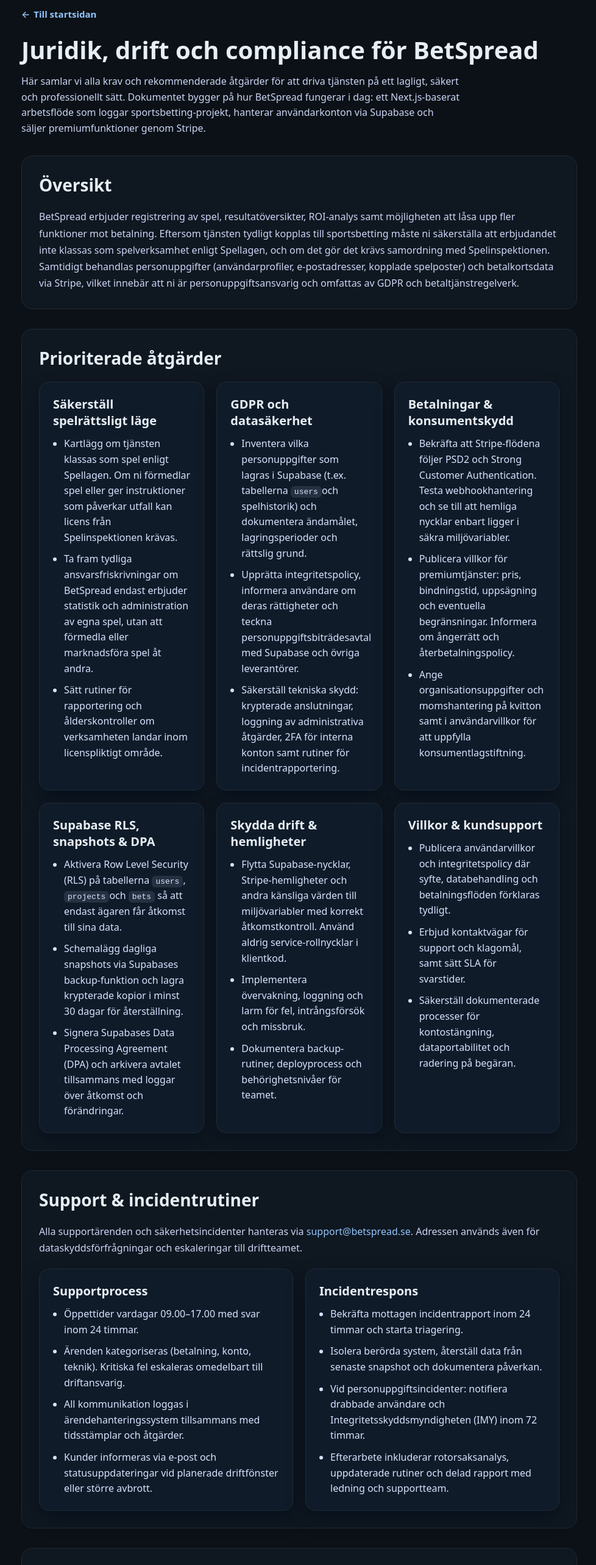
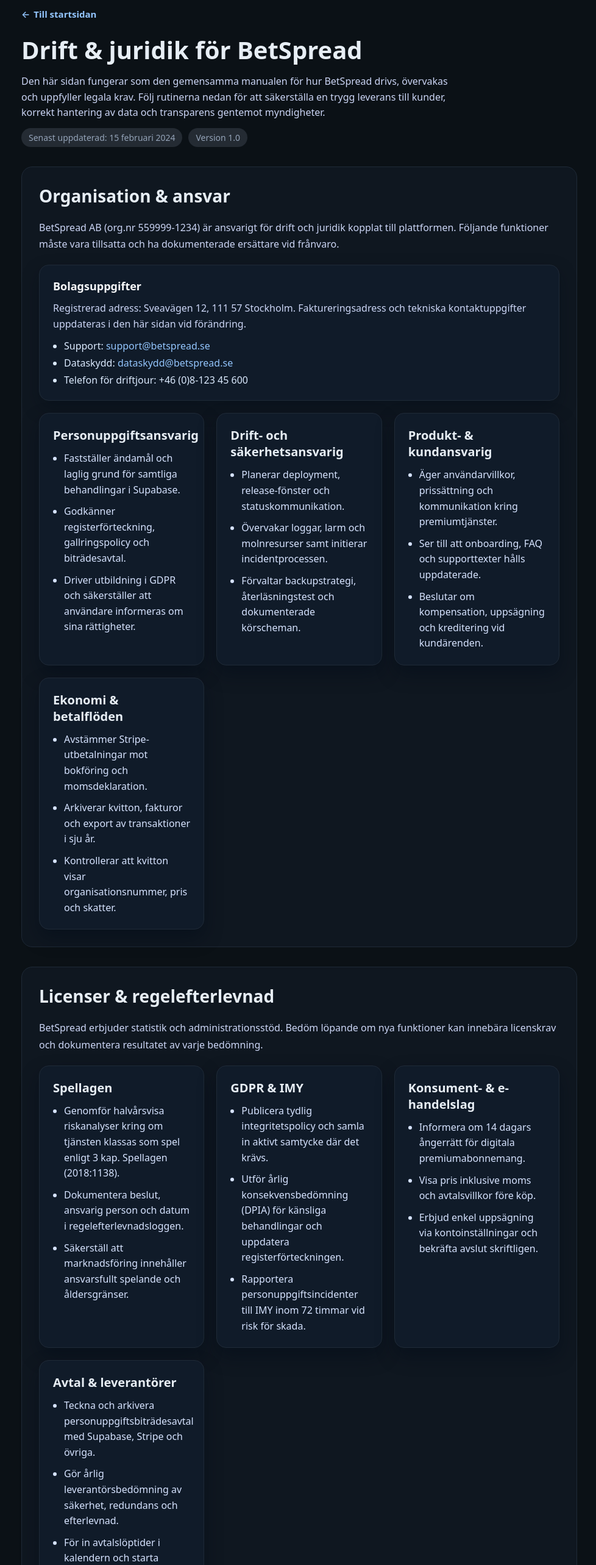
Before and after one commit to fortune14group-hub/Fortune14, a Next.js app: page /drift-krav in a window 1280 px wide. Shown: the part 20-2586 px from the top of the page at 61% size, without its empty margins (149-1127 px from the left). Built offline with nearby package versions, Linux system fonts and the light colour scheme.

Commit message:
Create comprehensive operations and legal page

```diff
--- a/app/drift-krav/page.js
+++ b/app/drift-krav/page.js
@@ -4,10 +4,10 @@
 export const metadata = {
   title: 'Drift & juridik | BetSpread',
   description:
-    'Genomgång av vilka juridiska, säkerhetsmässiga och operativa krav som krävs för att driva BetSpread på ett professionellt sätt.',
+    'Samlad drift- och juridikplan med ansvarsfördelning, regelefterlevnad, säkerhet och incidentrutiner för BetSpread.',
 };
 
-export default function CompliancePage() {
+export default function OperationsAndLegalPage() {
   return (
     <main className={styles.wrapper}>
       <div className={styles.backRow}>
@@ -17,183 +17,282 @@
       </div>
 
       <header className={styles.header}>
-        <h1>Juridik, drift och compliance för BetSpread</h1>
+        <h1>Drift &amp; juridik för BetSpread</h1>
         <p>
-          Här samlar vi alla krav och rekommenderade åtgärder för att driva tjänsten på ett
-          lagligt, säkert och professionellt sätt. Dokumentet bygger på hur BetSpread fungerar i
-          dag: ett Next.js-baserat arbetsflöde som loggar sportsbetting-projekt, hanterar
-          användarkonton via Supabase och säljer premiumfunktioner genom Stripe.
+          Den här sidan fungerar som den gemensamma manualen för hur BetSpread drivs, övervakas och
+          uppfyller legala krav. Följ rutinerna nedan för att säkerställa en trygg leverans till
+          kunder, korrekt hantering av data och transparens gentemot myndigheter.
         </p>
+        <div className={styles.metaRow}>
+          <span>Senast uppdaterad: 15 februari 2024</span>
+          <span>Version 1.0</span>
+        </div>
       </header>
 
       <section className={styles.section}>
-        <h2>Översikt</h2>
+        <h2>Organisation &amp; ansvar</h2>
         <p>
-          BetSpread erbjuder registrering av spel, resultatöversikter, ROI-analys samt möjligheten
-          att låsa upp fler funktioner mot betalning. Eftersom tjänsten tydligt kopplas till
-          sportsbetting måste ni säkerställa att erbjudandet inte klassas som spelverksamhet enligt
-          Spellagen, och om det gör det krävs samordning med Spelinspektionen. Samtidigt behandlas
-          personuppgifter (användarprofiler, e-postadresser, kopplade spelposter) och betalkortsdata
-          via Stripe, vilket innebär att ni är personuppgiftsansvarig och omfattas av GDPR och
-          betaltjänstregelverk.
+          BetSpread AB (org.nr 559999-1234) är ansvarigt för drift och juridik kopplat till
+          plattformen. Följande funktioner måste vara tillsatta och ha dokumenterade ersättare vid
+          frånvaro.
         </p>
-      </section>
-
-      <section className={styles.section}>
-        <h2>Prioriterade åtgärder</h2>
+        <div className={styles.infoPanel}>
+          <h3>Bolagsuppgifter</h3>
+          <p>
+            Registrerad adress: Sveavägen 12, 111 57 Stockholm. Faktureringsadress och tekniska
+            kontaktuppgifter uppdateras i den här sidan vid förändring.
+          </p>
+          <ul>
+            <li>
+              Support: <a href="mailto:support@betspread.se">support@betspread.se</a>
+            </li>
+            <li>
+              Dataskydd: <a href="mailto:dataskydd@betspread.se">dataskydd@betspread.se</a>
+            </li>
+            <li>Telefon för driftjour: +46 (0)8-123 45 600</li>
+          </ul>
+        </div>
         <div className={styles.cardGrid}>
           <article className={styles.card}>
-            <h3>Säkerställ spelrättsligt läge</h3>
+            <h3>Personuppgiftsansvarig</h3>
             <ul>
+              <li>Fastställer ändamål och laglig grund för samtliga behandlingar i Supabase.</li>
+              <li>Godkänner registerförteckning, gallringspolicy och biträdesavtal.</li>
               <li>
-                Kartlägg om tjänsten klassas som spel enligt Spellagen. Om ni förmedlar spel eller
-                ger instruktioner som påverkar utfall kan licens från Spelinspektionen krävas.
-              </li>
-              <li>
-                Ta fram tydliga ansvarsfriskrivningar om BetSpread endast erbjuder statistik och
-                administration av egna spel, utan att förmedla eller marknadsföra spel åt andra.
-              </li>
-              <li>
-                Sätt rutiner för rapportering och ålderskontroller om verksamheten landar inom
-                licenspliktigt område.
+                Driver utbildning i GDPR och säkerställer att användare informeras om sina
+                rättigheter.
               </li>
             </ul>
           </article>
 
           <article className={styles.card}>
-            <h3>GDPR och datasäkerhet</h3>
+            <h3>Drift- och säkerhetsansvarig</h3>
             <ul>
-              <li>
-                Inventera vilka personuppgifter som lagras i Supabase (t.ex. tabellerna <code>users</code>
-                och spelhistorik) och dokumentera ändamålet, lagringsperioder och rättslig grund.
-              </li>
-              <li>
-                Upprätta integritetspolicy, informera användare om deras rättigheter och teckna
-                personuppgiftsbiträdesavtal med Supabase och övriga leverantörer.
-              </li>
-              <li>
-                Säkerställ tekniska skydd: krypterade anslutningar, loggning av administrativa
-                åtgärder, 2FA för interna konton samt rutiner för incidentrapportering.
-              </li>
+              <li>Planerar deployment, release-fönster och statuskommunikation.</li>
+              <li>Övervakar loggar, larm och molnresurser samt initierar incidentprocessen.</li>
+              <li>Förvaltar backupstrategi, återläsningstest och dokumenterade körscheman.</li>
             </ul>
           </article>
 
           <article className={styles.card}>
-            <h3>Betalningar & konsumentskydd</h3>
+            <h3>Produkt- &amp; kundansvarig</h3>
             <ul>
-              <li>
-                Bekräfta att Stripe-flödena följer PSD2 och Strong Customer Authentication. Testa
-                webhookhantering och se till att hemliga nycklar enbart ligger i säkra
-                miljövariabler.
-              </li>
-              <li>
-                Publicera villkor för premiumtjänster: pris, bindningstid, uppsägning och
-                eventuella begränsningar. Informera om ångerrätt och återbetalningspolicy.
-              </li>
-              <li>
-                Ange organisationsuppgifter och momshantering på kvitton samt i användarvillkor för
-                att uppfylla konsumentlagstiftning.
-              </li>
+              <li>Äger användarvillkor, prissättning och kommunikation kring premiumtjänster.</li>
+              <li>Ser till att onboarding, FAQ och supporttexter hålls uppdaterade.</li>
+              <li>Beslutar om kompensation, uppsägning och kreditering vid kundärenden.</li>
             </ul>
           </article>
 
           <article className={styles.card}>
-            <h3>Supabase RLS, snapshots &amp; DPA</h3>
+            <h3>Ekonomi &amp; betalflöden</h3>
             <ul>
-              <li>
-                Aktivera Row Level Security (RLS) på tabellerna <code>users</code>, <code>projects</code>
-                och <code>bets</code> så att endast ägaren får åtkomst till sina data.
-              </li>
-              <li>
-                Schemalägg dagliga snapshots via Supabases backup-funktion och lagra krypterade kopior i
-                minst 30 dagar för återställning.
-              </li>
-              <li>
-                Signera Supabases Data Processing Agreement (DPA) och arkivera avtalet tillsammans med
-                loggar över åtkomst och förändringar.
-              </li>
-            </ul>
-          </article>
-
-          <article className={styles.card}>
-            <h3>Skydda drift & hemligheter</h3>
-            <ul>
-              <li>
-                Flytta Supabase-nycklar, Stripe-hemligheter och andra känsliga värden till
-                miljövariabler med korrekt åtkomstkontroll. Använd aldrig service-rollnycklar i
-                klientkod.
-              </li>
-              <li>
-                Implementera övervakning, loggning och larm för fel, intrångsförsök och missbruk.
-              </li>
-              <li>
-                Dokumentera backup-rutiner, deployprocess och behörighetsnivåer för teamet.
-              </li>
-            </ul>
-          </article>
-
-          <article className={styles.card}>
-            <h3>Villkor & kundsupport</h3>
-            <ul>
-              <li>
-                Publicera användarvillkor och integritetspolicy där syfte, databehandling och
-                betalningsflöden förklaras tydligt.
-              </li>
-              <li>
-                Erbjud kontaktvägar för support och klagomål, samt sätt SLA för svarstider.
-              </li>
-              <li>
-                Säkerställ dokumenterade processer för kontostängning, dataportabilitet och
-                radering på begäran.
-              </li>
+              <li>Avstämmer Stripe-utbetalningar mot bokföring och momsdeklaration.</li>
+              <li>Arkiverar kvitton, fakturor och export av transaktioner i sju år.</li>
+              <li>Kontrollerar att kvitton visar organisationsnummer, pris och skatter.</li>
             </ul>
           </article>
         </div>
       </section>
 
       <section className={styles.section}>
-        <h2>Support &amp; incidentrutiner</h2>
+        <h2>Licenser &amp; regelefterlevnad</h2>
         <p>
-          Alla supportärenden och säkerhetsincidenter hanteras via{' '}
-          <a href="mailto:support@betspread.se">support@betspread.se</a>. Adressen används även för
-          dataskyddsförfrågningar och eskaleringar till driftteamet.
+          BetSpread erbjuder statistik och administrationsstöd. Bedöm löpande om nya funktioner kan
+          innebära licenskrav och dokumentera resultatet av varje bedömning.
+        </p>
+        <div className={styles.cardGrid}>
+          <article className={styles.card}>
+            <h3>Spellagen</h3>
+            <ul>
+              <li>
+                Genomför halvårsvisa riskanalyser kring om tjänsten klassas som spel enligt 3 kap.
+                Spellagen (2018:1138).
+              </li>
+              <li>
+                Dokumentera beslut, ansvarig person och datum i regelefterlevnadsloggen.
+              </li>
+              <li>
+                Säkerställ att marknadsföring innehåller ansvarsfullt spelande och åldersgränser.
+              </li>
+            </ul>
+          </article>
+
+          <article className={styles.card}>
+            <h3>GDPR &amp; IMY</h3>
+            <ul>
+              <li>Publicera tydlig integritetspolicy och samla in aktivt samtycke där det krävs.</li>
+              <li>
+                Utför årlig konsekvensbedömning (DPIA) för känsliga behandlingar och uppdatera
+                registerförteckningen.
+              </li>
+              <li>Rapportera personuppgiftsincidenter till IMY inom 72 timmar vid risk för skada.</li>
+            </ul>
+          </article>
+
+          <article className={styles.card}>
+            <h3>Konsument- &amp; e-handelslag</h3>
+            <ul>
+              <li>Informera om 14 dagars ångerrätt för digitala premiumabonnemang.</li>
+              <li>Visa pris inklusive moms och avtalsvillkor före köp.</li>
+              <li>
+                Erbjud enkel uppsägning via kontoinställningar och bekräfta avslut skriftligen.
+              </li>
+            </ul>
+          </article>
+
+          <article className={styles.card}>
+            <h3>Avtal &amp; leverantörer</h3>
+            <ul>
+              <li>Teckna och arkivera personuppgiftsbiträdesavtal med Supabase, Stripe och övriga.</li>
+              <li>Gör årlig leverantörsbedömning av säkerhet, redundans och efterlevnad.</li>
+              <li>För in avtalslöptider i kalendern och starta omförhandling i god tid.</li>
+            </ul>
+          </article>
+        </div>
+      </section>
+
+      <section className={styles.section}>
+        <h2>Teknisk drift &amp; säkerhet</h2>
+        <p>
+          Plattformen körs i en Next.js-miljö med Supabase som datalager och Stripe för betalningar.
+          Följ nedanstående rutiner för stabilitet, integritet och tillgänglighet.
+        </p>
+        <div className={styles.cardGrid}>
+          <article className={styles.card}>
+            <h3>Release &amp; miljöer</h3>
+            <ul>
+              <li>Separera utveckling, staging och produktion med egna API-nycklar.</li>
+              <li>All kod måste genomgå kodgranskning och automatiska tester före produktion.</li>
+              <li>Planera större releaser utanför peaktrafik och informera kunder i förväg.</li>
+            </ul>
+          </article>
+
+          <article className={styles.card}>
+            <h3>Åtkomst &amp; hemligheter</h3>
+            <ul>
+              <li>
+                Hantera Supabase- och Stripe-nycklar i krypterade hemlighetshanterare, aldrig direkt i
+                koden.
+              </li>
+              <li>Aktivera Multi-Factor Authentication för alla administrativa konton.</li>
+              <li>Granska åtkomstrapporter kvartalsvis och rensa inaktiva konton.</li>
+            </ul>
+          </article>
+
+          <article className={styles.card}>
+            <h3>Backup &amp; kontinuitet</h3>
+            <ul>
+              <li>Ta dagliga snapshots av databasen och lagra krypterade kopior i 30 dagar.</li>
+              <li>Genomför återställningstester varje kvartal och dokumentera resultat.</li>
+              <li>
+                Upprätta plan för katastrofåterställning med RTO 4 timmar och RPO 1 timme.
+              </li>
+            </ul>
+          </article>
+
+          <article className={styles.card}>
+            <h3>Övervakning &amp; loggning</h3>
+            <ul>
+              <li>Logga alla API-anrop, inloggningar och administrativa händelser.</li>
+              <li>Sätt larm på fel, förhöjd svarstid och onormalt många inloggningsförsök.</li>
+              <li>Bevara loggar i minst 90 dagar för felsökning och revisionsspår.</li>
+            </ul>
+          </article>
+        </div>
+      </section>
+
+      <section className={styles.section}>
+        <h2>Dataskydd &amp; dokumentation</h2>
+        <p>
+          Säkerställ att all personuppgiftshantering är dokumenterad och att användare kan utöva sina
+          rättigheter utan onödiga dröjsmål.
+        </p>
+        <div className={styles.cardGrid}>
+          <article className={styles.card}>
+            <h3>Registerförteckning</h3>
+            <ul>
+              <li>Lista tabeller, datatyper, lagringsplats och behörigheter i ett delat register.</li>
+              <li>Uppdatera förteckningen i samband med nya funktioner eller integrationer.</li>
+              <li>Dokumentera lagringsperiod och gallringsmetod per dataset.</li>
+            </ul>
+          </article>
+
+          <article className={styles.card}>
+            <h3>Rättigheter för användare</h3>
+            <ul>
+              <li>Besvara begäran om registerutdrag inom 30 dagar.</li>
+              <li>Erbjud dataportabilitet via säkra exportformat (CSV/JSON) genom supporten.</li>
+              <li>Logga alla raderingar och anonymiseringar i ett särskilt protokoll.</li>
+            </ul>
+          </article>
+
+          <article className={styles.card}>
+            <h3>Intern utbildning</h3>
+            <ul>
+              <li>Genomför årlig säkerhets- och GDPR-utbildning för alla med åtkomst till kunddata.</li>
+              <li>Dokumentera deltagare och kompletterande åtgärder vid frånvaro.</li>
+              <li>Publicera checklista för säkra arbetsrutiner i intern handbok.</li>
+            </ul>
+          </article>
+
+          <article className={styles.card}>
+            <h3>Revision &amp; uppföljning</h3>
+            <ul>
+              <li>Utför internkontroll två gånger per år med fokus på åtkomst och loggar.</li>
+              <li>Sammanställ rapporter till ledningen med identifierade brister och åtgärdsplan.</li>
+              <li>Arkivera revisionsprotokoll och beslut i tre år.</li>
+            </ul>
+          </article>
+        </div>
+      </section>
+
+      <section className={styles.section}>
+        <h2>Support, incidenter &amp; rapportering</h2>
+        <p>
+          Kund- och säkerhetsärenden hanteras centraliserat. Följ processen nedan och håll kontaktlistor
+          uppdaterade så att incidenter kan lösas utan dröjsmål.
         </p>
         <div className={styles.cardGrid}>
           <article className={styles.card}>
             <h3>Supportprocess</h3>
             <ul>
-              <li>Öppettider vardagar 09.00–17.00 med svar inom 24 timmar.</li>
-              <li>
-                Ärenden kategoriseras (betalning, konto, teknik). Kritiska fel eskaleras omedelbart till
-                driftansvarig.
-              </li>
-              <li>
-                All kommunikation loggas i ärendehanteringssystem tillsammans med tidsstämplar och
-                åtgärder.
-              </li>
-              <li>
-                Kunder informeras via e-post och statusuppdateringar vid planerade driftfönster eller
-                större avbrott.
-              </li>
+              <li>Öppettider vardagar 09.00–17.00 med SLA svar inom 24 timmar.</li>
+              <li>Kategorisera ärenden (betalning, konto, teknik, data) för enklare uppföljning.</li>
+              <li>Logga samtliga ärenden i systemet med tidsstämplar och ansvarig person.</li>
             </ul>
           </article>
+
           <article className={styles.card}>
             <h3>Incidentrespons</h3>
             <ul>
-              <li>Bekräfta mottagen incidentrapport inom 24 timmar och starta triagering.</li>
-              <li>
-                Isolera berörda system, återställ data från senaste snapshot och dokumentera påverkan.
-              </li>
-              <li>
-                Vid personuppgiftsincidenter: notifiera drabbade användare och Integritetsskyddsmyndigheten
-                (IMY) inom 72 timmar.
-              </li>
-              <li>
-                Efterarbete inkluderar rotorsaksanalys, uppdaterade rutiner och delad rapport med ledning
-                och supportteam.
-              </li>
+              <li>Bekräfta rapport inom 1 timme vid driftstopp eller säkerhetsincident.</li>
+              <li>Skapa incidentbiljett, tilldela roller och starta teknisk felsökning.</li>
+              <li>Efter avslut: genomför rotorsaksanalys och distribuera rapport till ledningen.</li>
             </ul>
           </article>
+
+          <article className={styles.card}>
+            <h3>Kommunikation</h3>
+            <ul>
+              <li>Publicera statusuppdateringar på statussida och skicka e-post vid större avbrott.</li>
+              <li>Informera berörda kunder före planerade driftfönster minst 48 timmar innan.</li>
+              <li>Samordna press- eller myndighetskontakter genom personuppgiftsansvarig.</li>
+            </ul>
+          </article>
+        </div>
+        <div className={styles.infoPanel}>
+          <h3>Kontaktvägar vid incident</h3>
+          <ul>
+            <li>
+              Driftjour: <a href="tel:+46812345600">+46 (0)8-123 45 600</a>
+            </li>
+            <li>
+              Säkerhetsärenden: <a href="mailto:security@betspread.se">security@betspread.se</a>
+            </li>
+            <li>
+              Dataskyddsförfrågningar: <a href="mailto:dataskydd@betspread.se">dataskydd@betspread.se</a>
+            </li>
+          </ul>
         </div>
       </section>
 
@@ -203,46 +302,45 @@
           <li>
             <span className={styles.bullet}>1</span>
             <div>
-              <strong>Licens & ansvarsfriskrivning:</strong> Dokumentera beslut om ni behöver
-              svensk spellicens och publicera tydlig ansvarsfriskrivning på sajten.
+              <strong>Licens &amp; ansvarsfriskrivning:</strong> Dokumentera beslut kring spellicens och
+              publicera tydlig ansvarsfriskrivning på webbplatsen.
             </div>
           </li>
           <li>
             <span className={styles.bullet}>2</span>
             <div>
-              <strong>Dataskydd:</strong> Slutför integritetspolicy, biträdesavtal och tekniska
-              skyddsåtgärder enligt GDPR.
+              <strong>Dataskydd:</strong> Uppdatera registerförteckning, integritetspolicy och
+              biträdesavtal.
             </div>
           </li>
           <li>
             <span className={styles.bullet}>3</span>
             <div>
-              <strong>Betalning & villkor:</strong> Publicera premiumvillkor och säkerställ korrekt
-              hantering av Stripe-nycklar, kvitton och kundsupport.
+              <strong>Teknisk säkerhet:</strong> Kontrollera backup, larm och åtkomstrapporter enligt
+              planen ovan.
             </div>
           </li>
           <li>
             <span className={styles.bullet}>4</span>
             <div>
-              <strong>Drift & säkerhet:</strong> Etablera loggning, backup, incidentrutiner och
-              åtkomstkontroller för produktion.
+              <strong>Support &amp; incidenter:</strong> Testa incidentflödet och verifiera att kontaktlistor
+              och statuskanaler fungerar.
             </div>
           </li>
           <li>
             <span className={styles.bullet}>5</span>
             <div>
-              <strong>Support & incidentrapportering:</strong> Säkerställ att{' '}
-              <a href="mailto:support@betspread.se">support@betspread.se</a> är bemannad, dokumentera
-              ärendeflödet och testa rapportering till IMY.
+              <strong>Ekonomi &amp; betalning:</strong> Avstäm Stripe-exporter, skatteunderlag och
+              faktureringsrutiner.
             </div>
           </li>
         </ul>
         <p className={styles.closingNote}>
-          När checklistan är avklarad har ni grunden för att driva BetSpread professionellt och
-          uppfylla de krav som ställs av svensk lagstiftning, dataskyddsregler och
-          betalningsleverantörer. Komplettera med uppdaterade <Link href="/terms">köpvillkor</Link>,{' '}
-          <Link href="/privacy">integritetspolicy</Link> och <Link href="/disclaimer">ansvarsfriskrivning</Link>
-          på webbplatsen.
+          När checklistan är klar kan BetSpread levereras på ett professionellt och regelkonformt
+          sätt. Komplettera med uppdaterade{' '}
+          <Link href="/terms">köpvillkor</Link>, <Link href="/privacy">integritetspolicy</Link> och{' '}
+          <Link href="/disclaimer">ansvarsfriskrivning</Link> så att kunder alltid hittar aktuell
+          information.
         </p>
       </section>
     </main>
--- a/app/drift-krav/page.module.css
+++ b/app/drift-krav/page.module.css
@@ -40,6 +40,20 @@
   color: #cbd5f5;
   line-height: 1.6;
   max-width: 720px;
+}
+
+.metaRow {
+  display: flex;
+  flex-wrap: wrap;
+  gap: 10px;
+  color: #94a3b8;
+  font-size: 14px;
+}
+
+.metaRow span {
+  background: rgba(148, 163, 184, 0.18);
+  padding: 6px 12px;
+  border-radius: 999px;
 }
 
 .section {
@@ -102,6 +116,47 @@
   font-size: 13px;
 }
 
+.infoPanel {
+  background: #101b29;
+  border: 1px solid #1f2a37;
+  border-radius: 16px;
+  padding: 22px;
+  display: flex;
+  flex-direction: column;
+  gap: 12px;
+  color: #d6e3ff;
+  box-shadow: 0 12px 28px rgba(2, 12, 24, 0.35);
+}
+
+.infoPanel h3 {
+  margin: 0;
+  font-size: 18px;
+  color: #f8fafc;
+}
+
+.infoPanel p {
+  margin: 0;
+  color: #cbd5f5;
+  line-height: 1.6;
+}
+
+.infoPanel ul {
+  margin: 0;
+  padding-left: 18px;
+  display: flex;
+  flex-direction: column;
+  gap: 6px;
+  color: #dbeafe;
+}
+
+.infoPanel a {
+  color: #93c5fd;
+}
+
+.infoPanel a:hover {
+  color: #bfdbfe;
+}
+
 .checklist {
   list-style: none;
   margin: 0;
@@ -161,4 +216,12 @@
     border-radius: 10px;
     font-size: 16px;
   }
+
+  .metaRow span {
+    padding: 4px 10px;
+  }
+
+  .infoPanel {
+    padding: 20px;
+  }
 }
```
